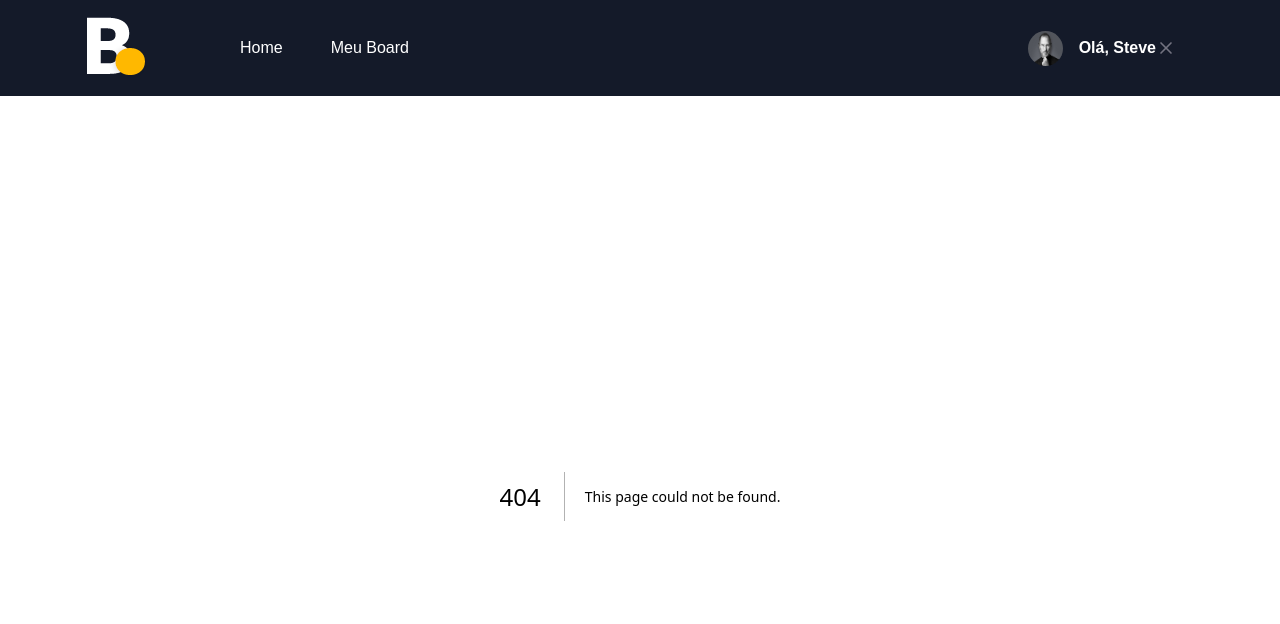
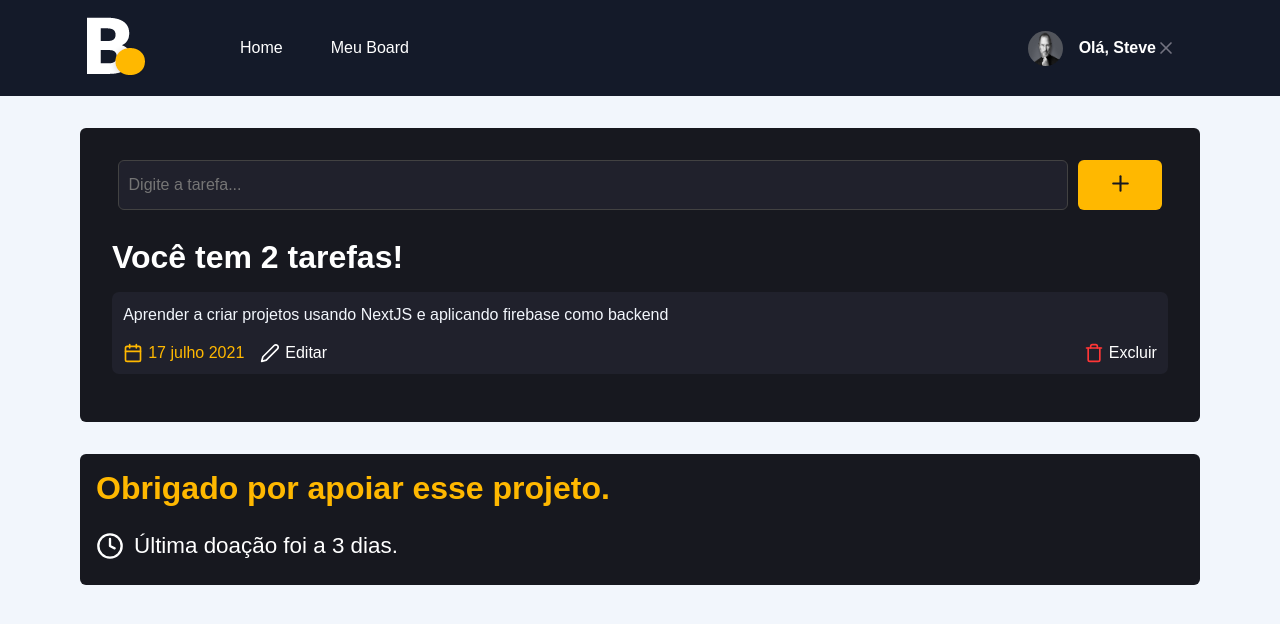
Before and after one commit to glecio/board, a Next.js app: page /board in a window 1280 px wide. Before the commit this address had no page. Shown: the top 624 px of the page. Built offline with nearby package versions, Linux system fonts and the light colour scheme.

Commit message:
pagina board

```diff
--- /dev/null
+++ b/src/pages/board/index.tsx
@@ -0,0 +1,59 @@
+import Head from 'next/head'
+import { FiCalendar, FiClock, FiEdit2, FiPlus, FiTrash } from 'react-icons/fi'
+import styles from './styles.module.scss'
+
+export default function Board() {
+    return (
+        <>
+            <Head>
+                <title>Minhas tarefas - Board</title>
+            </Head>
+            <main className={styles.container}>
+                <form>
+                    <input
+                        type="text"
+                        placeholder='Digite a tarefa...'
+                    />
+                    <button type='submit'>
+                        <FiPlus size={25} color="#17181f" />
+                    </button>
+
+                </form>
+                <h1>Você tem 2 tarefas!</h1>
+
+                <section>
+                    <article className={styles.taskList}>
+                        <p>Aprender a criar projetos usando NextJS e aplicando firebase como backend</p>
+                        <div className={styles.actions}>
+                            <div>
+                                <div>
+                                    <FiCalendar size={20} color="#ffb800" />
+                                    <time>17 julho 2021</time>
+                                </div>
+                                <button>
+                                    <FiEdit2 size={20} color="#fff" />
+                                    <span>Editar</span>
+                                </button>
+                            </div>
+                            <button>
+                                <FiTrash size={20} color="#ff3636"/>
+                                <span>Excluir</span>
+                            </button>
+
+                        </div>
+                    </article>
+                </section>
+            </main>
+            <div className={styles.vipContainer}>
+                <h3>Obrigado por apoiar esse projeto.</h3>
+                <div>
+                    <FiClock size={28} color="#fff"/>
+                    <time>
+                        Última doação foi a 3 dias.
+                    </time>
+                </div>
+            </div>
+
+        </>
+        )
+}
--- /dev/null
+++ b/src/pages/board/styles.module.scss
@@ -0,0 +1,119 @@
+.container {
+    max-width: 1120px;
+    margin: 2rem auto;
+    padding: 2rem;
+    background-color: #17181f;
+    border-radius: 6px;
+
+    form {
+        display: flex;
+        justify-content: center;
+        align-items: center;
+
+        input {
+            width: 90%;
+            height: 50px;
+            background-color: #20212c;
+            border: 1px solid #424242;
+            border-radius: 6px;
+            padding: 3px 10px;
+            color: #fff;
+        }
+
+        button {
+            margin-left: 10px;
+            width: 8%;
+            height: 50px;
+            border: 0;
+            background-color: #ffb800;
+            border-radius: 6px;
+        }
+    }
+
+    h1 {
+        color: #fff;
+        margin-top: 1.8rem;
+    }
+}
+
+.taskList {
+    background-color: #20212c;
+    margin: 1rem 0;
+    padding: 0.7rem;
+    border-radius: 7px;
+
+    p {
+        cursor: pointer;
+        color: #f2f6fc;
+        font-size: 1rem;
+        line-height: 150%;
+    }
+
+    .actions {
+        width: 100%;
+        display: flex;
+        flex-direction: row;
+        justify-content: space-between;
+        margin-top: 1rem;
+
+        div {
+            display: flex;
+            justify-content: center;
+            align-items: center;
+
+            time {
+                color: #ffb800;
+                margin-left: 5px;
+                margin-right: 1rem;
+            }
+        }
+
+        button {
+            background: transparent;
+            border: 0;
+            display: flex;
+            justify-content: center;
+            align-items: center;
+
+            & + button {
+                margin-left: 10px;
+            }
+
+            span {
+                margin-left: 5px;
+                color: #fff;
+                cursor: pointer;
+            }
+
+            span:hover {
+                filter: brightness(0.7);
+            }
+        }
+    }
+
+}
+
+.vipContainer {
+    max-width: 1120px;
+    margin: 1rem auto;
+    padding: 1rem;
+    background-color: #17181f;
+    border-radius: 6px;
+
+    h3 {
+        color: #ffb800;
+        font-size: 2rem;
+    }
+
+    div {
+        margin-top: 1rem;
+        display: flex;
+        align-items: center;
+
+        time {
+            color: #fff;
+            font-size: 1.4rem ;
+            padding: 10px;
+        }
+    }
+}
```
